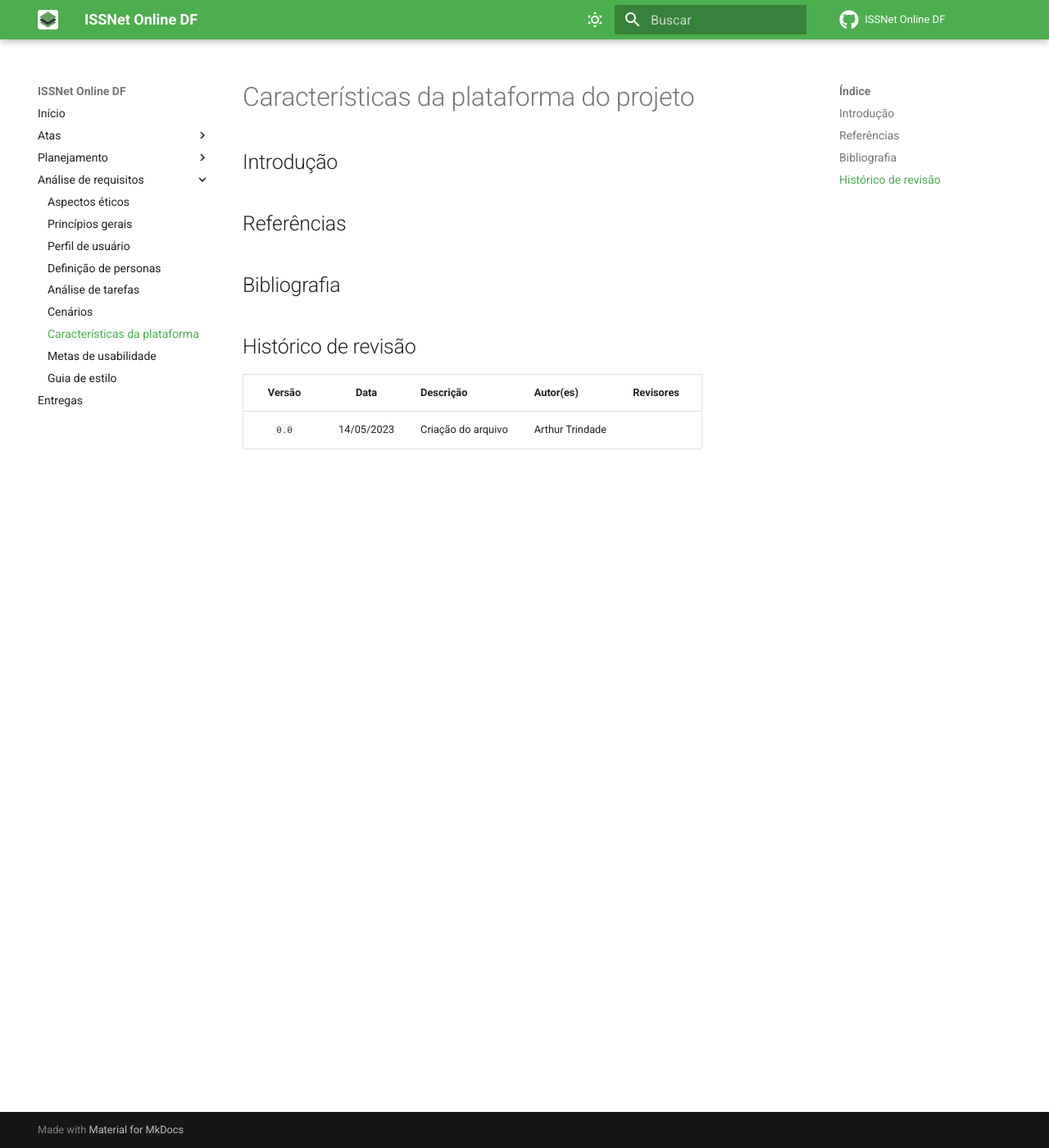
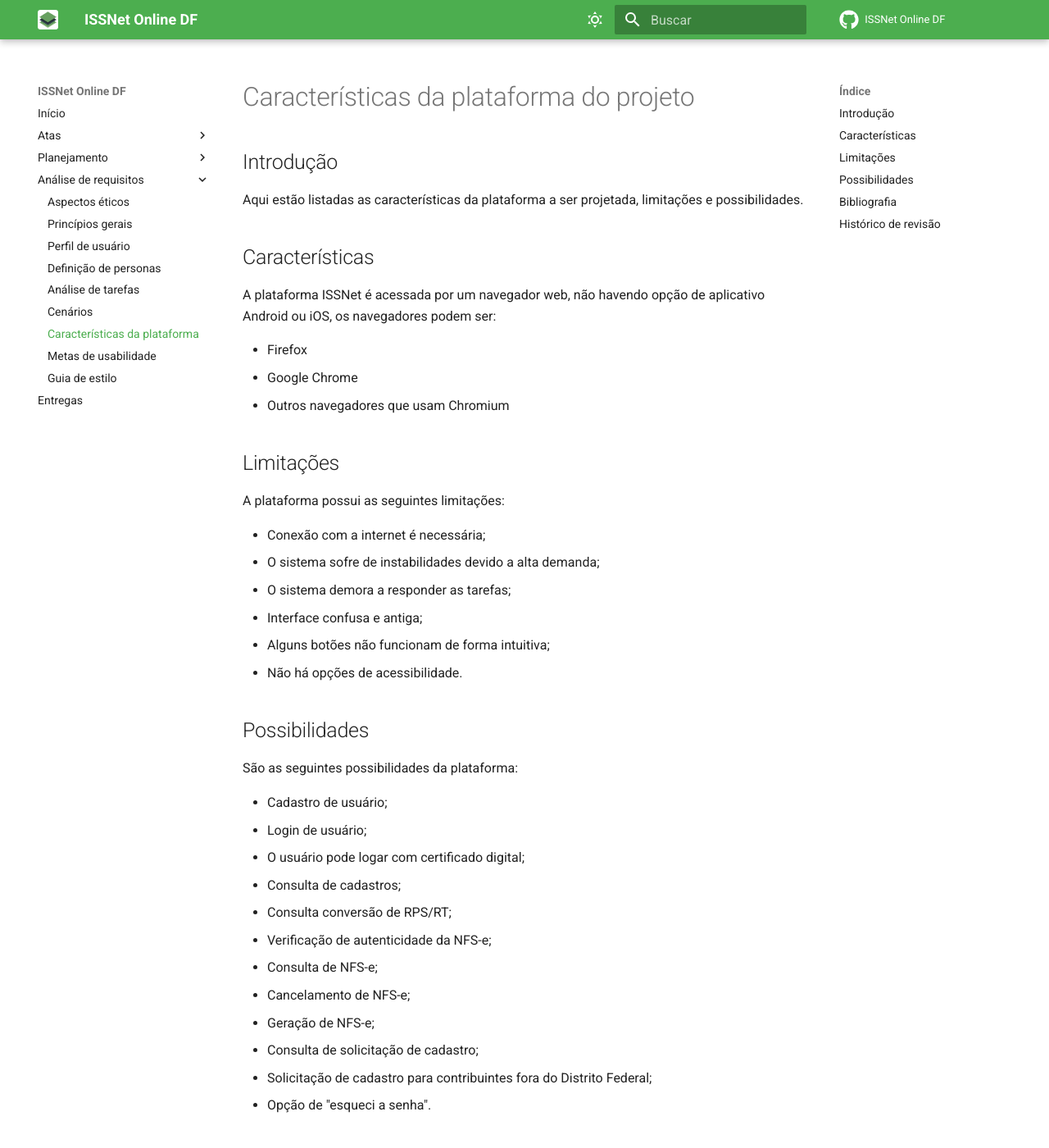
Before and after one commit to Interacao-Humano-Computador/2023.1-ISSNet, an MkDocs documentation site: the page built from gitpages/docs/analise_de_requisitos/caracteristicas_da_plataforma.md, in a window 1280 px wide and 1400 px high. Shown: the whole window at 82% size. Built offline with MkDocs 1.6.1 and Material for MkDocs 9.7.7, drawn with Linux system fonts in a browser that asks for light colours; comment, search, counter and statistics services are not loaded; some of the changed text lies outside the part shown.

Commit message:
Adiciona características

```diff
--- a/gitpages/docs/analise_de_requisitos/caracteristicas_da_plataforma.md
+++ b/gitpages/docs/analise_de_requisitos/caracteristicas_da_plataforma.md
@@ -1,10 +1,47 @@
 # Características da plataforma do projeto
 ## Introdução
+Aqui estão listadas as características da plataforma a ser projetada, limitações e possibilidades.
 
-## Referências
+## Características
+A plataforma ISSNet é acessada por um navegador web, não havendo opção de aplicativo Android ou iOS, os navegadores podem ser:
+
+- Firefox
+- Google Chrome
+- Outros navegadores que usam Chromium
+
+## Limitações
+A plataforma possui as seguintes limitações:
+
+- Conexão com a internet é necessária;
+- O sistema sofre de instabilidades devido a alta demanda;
+- O sistema demora a responder as tarefas;
+- Interface confusa e antiga;
+- Alguns botões não funcionam de forma intuitiva;
+- Não há opções de acessibilidade.
+
+## Possibilidades
+São as seguintes possibilidades da plataforma:
+
+- Cadastro de usuário;
+- Login de usuário;
+- O usuário pode logar com certificado digital;
+- Consulta de cadastros;
+- Consulta conversão de RPS/RT;
+- Verificação de autenticidade da NFS-e;
+- Consulta de NFS-e;
+- Cancelamento de NFS-e;
+- Geração de NFS-e;
+- Consulta de solicitação de cadastro;
+- Solicitação de cadastro para contribuintes fora do Distrito Federal;
+- Opção de "esqueci a senha".
+
+
+<!-- ## Referências -->
 <!-- FONTES CITADAS UTILIZADAS PARA EMBASAR O TEXTO. REMOVER CASO NÃO HOUVER  -->
 
 ## Bibliografia
+SIMONE DINIZ JUNQUEIRO BARBOSA, BRUNO SANTANA DA SILVA, Interação Humano-Computador, 1a.
+Edição, Editora Campus, 2010. Publicado em: 03/05/2021.
 <!-- FONTES CONSULTADAS DURANTE A ELABORAÇÃO DO TEXTO, CITADAS OU NÃO. REMOVER CASO NÃO HOUVER -->
 
 ## Histórico de revisão
```
Also changed, not shown: other parts of gitpages/docs/analise_de_requisitos/caracteristicas_da_plataforma.md (+1 -0 lines).
